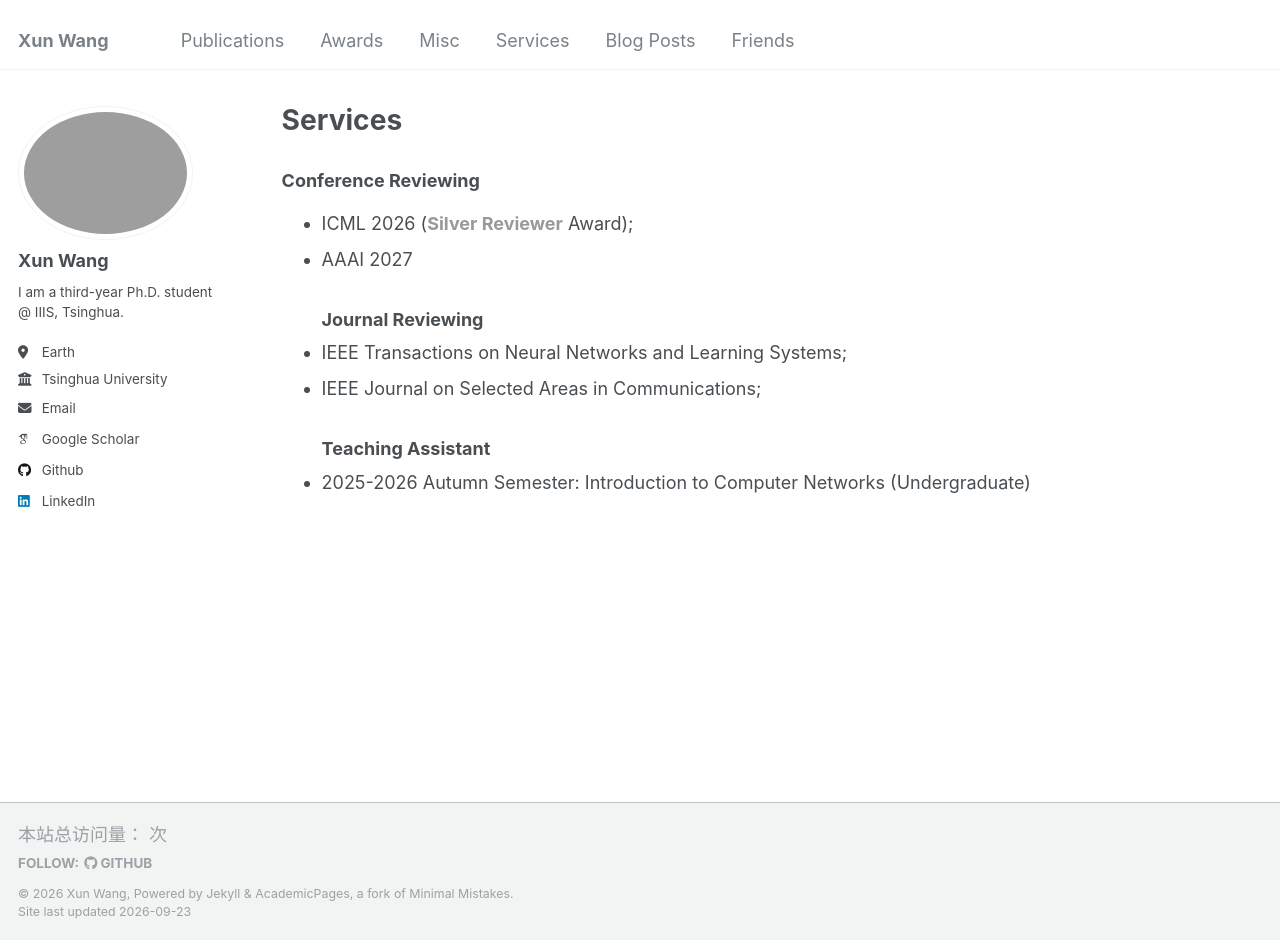
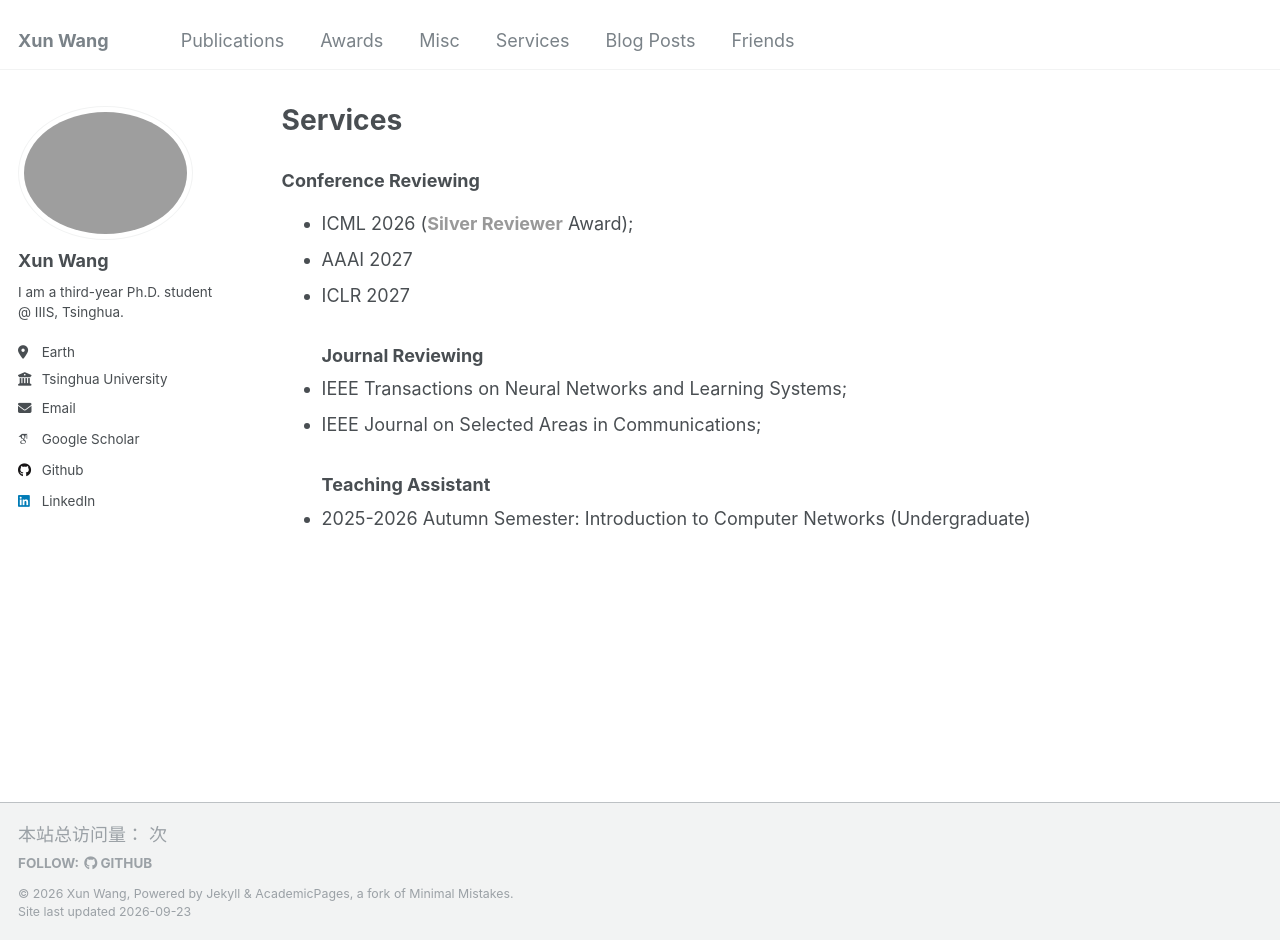
Before and after one commit to Misakau/Misakau.github.io, a Jekyll site: the page built from _pages/services.md, in a window 1280 px wide and 940 px high. Built offline with Jekyll 4.4.1, drawn with Linux system fonts in a browser that asks for light colours; some web fonts are replaced; comment, search, counter and statistics services are not loaded.

Commit message:
add iclr

```diff
--- a/_pages/services.md
+++ b/_pages/services.md
@@ -12,6 +12,7 @@ redirect_from:
 ### Conference Reviewing
  - ICML 2026 (<span style="color:rgb(153, 153, 153); font-weight: bold;">Silver Reviewer</span> Award);
  - AAAI 2027
+ - ICLR 2027
 ### Journal Reviewing
  - IEEE Transactions on Neural Networks and Learning Systems;
  - IEEE Journal on Selected Areas in Communications;
```
